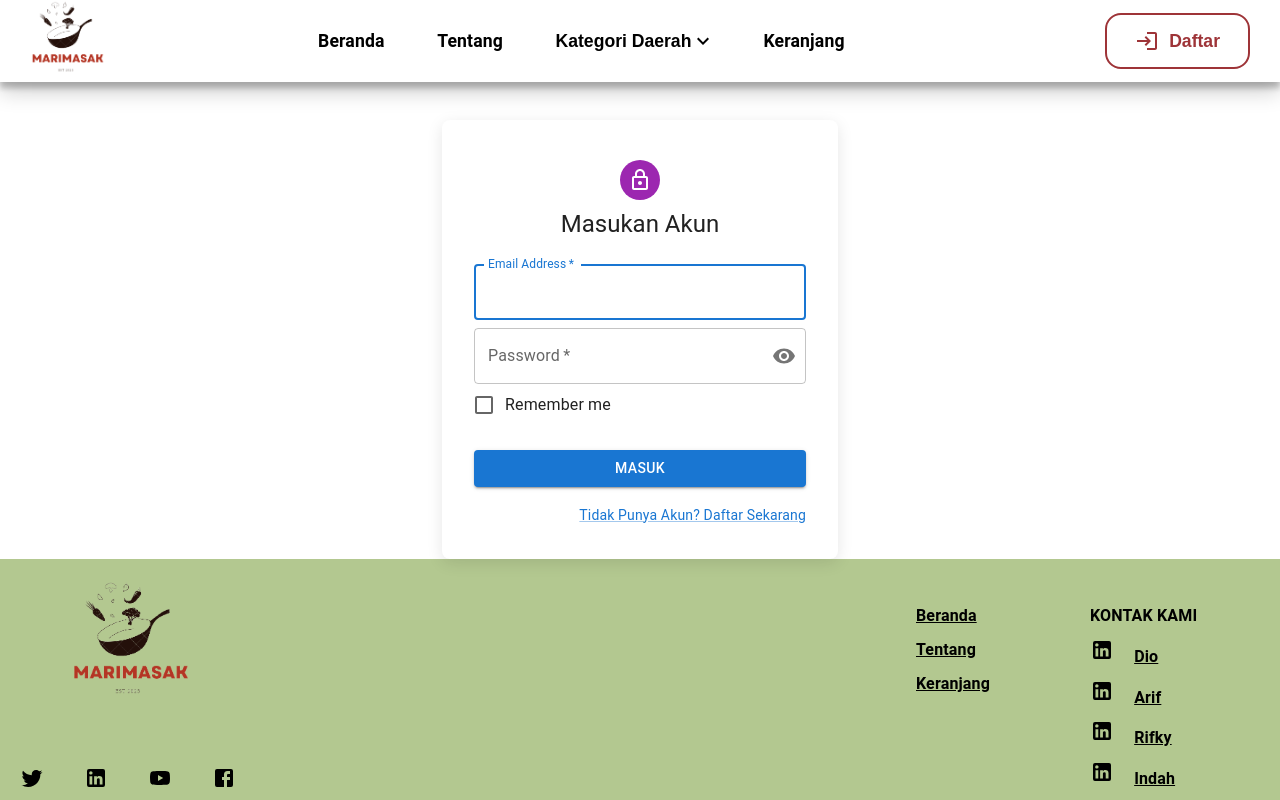
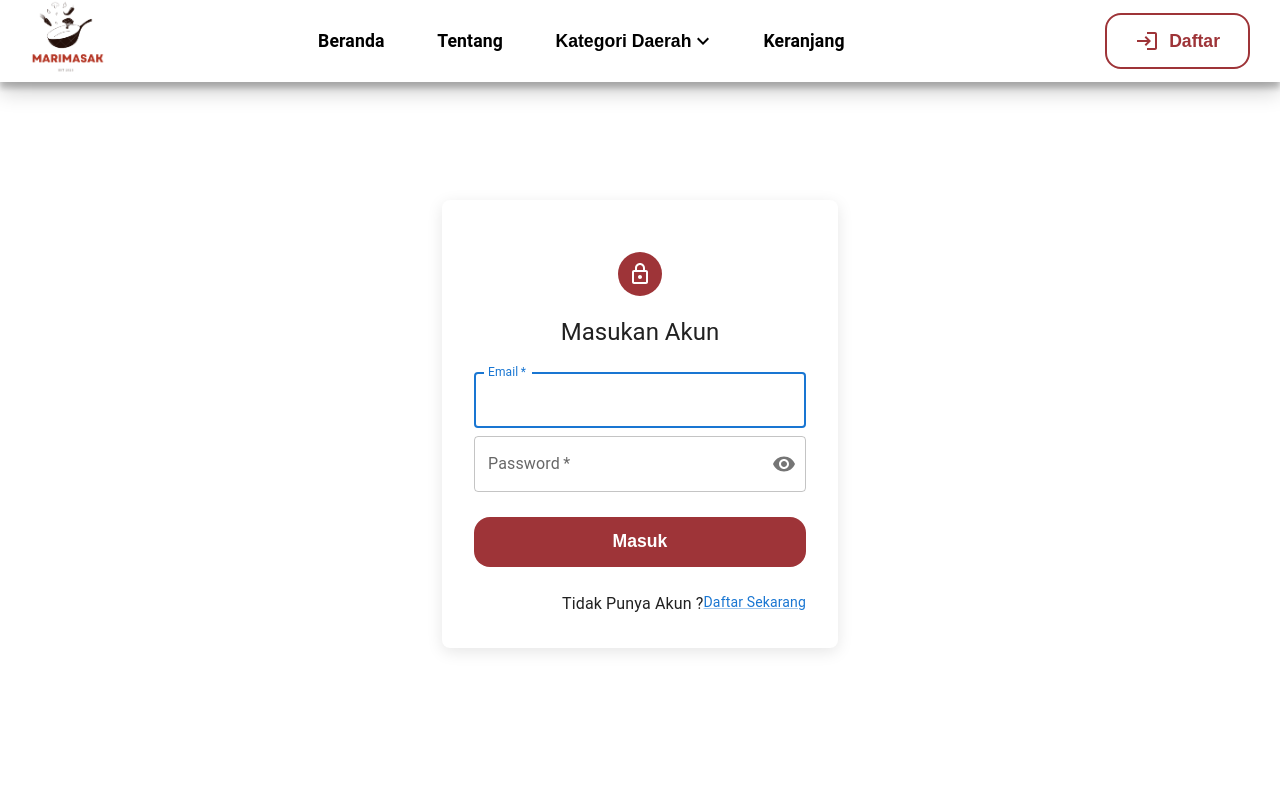
Before and after one commit to rifkyhilman/Marimasak-client, a React (Create React App) app: page /login in a window 1280 px wide. Shown: the top 800 px of the page. Built offline with nearby package versions, Linux system fonts and the light colour scheme.

Commit message:
:lipstick: Styling Form Login & Register
Styling Form Login & Register

```diff
--- a/public/index.html
+++ b/public/index.html
@@ -7,23 +7,10 @@
     <meta name="theme-color" content="#000000" />
     <meta
       name="description"
-      content="Web site created using create-react-app"
+      content="Marimasak merupakan website berisikan resep makanan dan penjualan bahan makanan khas pulau sumatera."
     />
     <link rel="apple-touch-icon" href="%PUBLIC_URL%/logo192.png" />
-    <!--
-      manifest.json provides metadata used when your web app is installed on a
-      user's mobile device or desktop. See https://developers.google.com/web/fundamentals/web-app-manifest/
-    -->
     <link rel="manifest" href="%PUBLIC_URL%/manifest.json" />
-    <!--
-      Notice the use of %PUBLIC_URL% in the tags above.
-      It will be replaced with the URL of the `public` folder during the build.
-      Only files inside the `public` folder can be referenced from the HTML.
-
-      Unlike "/favicon.ico" or "favicon.ico", "%PUBLIC_URL%/favicon.ico" will
-      work correctly both with client-side routing and a non-root public URL.
-      Learn how to configure a non-root public URL by running `npm run build`.
-    -->
     <!-- google fonts -->
     <link rel="preconnect" href="https://fonts.googleapis.com" />
     <link rel="preconnect" href="https://fonts.gstatic.com" crossorigin />
--- a/src/Components/FormLogin.jsx
+++ b/src/Components/FormLogin.jsx
@@ -1,10 +1,11 @@
 import React, { useState } from "react";
-import Avatar from "@mui/material/Avatar";
-import Button from "@mui/material/Button";
+import { useNavigate } from "react-router-dom";
+import toast, { Toaster } from "react-hot-toast";
+import '../Styles/FormLogin.scss';
+
+
 import CssBaseline from "@mui/material/CssBaseline";
 import TextField from "@mui/material/TextField";
-import FormControlLabel from "@mui/material/FormControlLabel";
-import Checkbox from "@mui/material/Checkbox";
 import Link from "@mui/material/Link";
 import Grid from "@mui/material/Grid";
 import Box from "@mui/material/Box";
@@ -14,8 +15,9 @@ import Container from "@mui/material/Container";
 import IconButton from "@mui/material/IconButton";
 import Visibility from "@mui/icons-material/Visibility";
 import VisibilityOff from "@mui/icons-material/VisibilityOff";
-import { useNavigate } from "react-router-dom";
-import toast, { Toaster } from "react-hot-toast";
+
+
+
 
 const FormLogin = () => {
   const navigate = useNavigate();
@@ -80,14 +82,7 @@ const FormLogin = () => {
   return (
       <Container component="main" maxWidth="xs">
         <CssBaseline />
-        <Box
-          sx={{
-            paddingTop: 15,
-            display: "flex",
-            flexDirection: "column",
-            alignItems: "center",
-          }}
-        >
+        <Box className='ContainerBoxLogin'>
           <Box
             sx={{
               display: "flex",
@@ -99,9 +94,9 @@ const FormLogin = () => {
               bgcolor: "background.paper",
             }}
           >
-            <Avatar sx={{ m: 1, bgcolor: "secondary.main" }}>
-              <LockOutlinedIcon />
-            </Avatar>
+            <div className="ContainerBoxLogin__avatar">
+                <LockOutlinedIcon />
+            </div>
             <Typography component="h1" variant="h5">
               Masukan Akun
             </Typography>
@@ -116,7 +111,7 @@ const FormLogin = () => {
                 required
                 fullWidth
                 id="email"
-                label="Email Address"
+                label="Email"
                 name="email"
                 autoComplete="email"
                 autoFocus
@@ -141,24 +136,16 @@ const FormLogin = () => {
                   ),
                 }}
               />
-              <FormControlLabel
-                control={<Checkbox value="remember" color="primary" />}
-                label="Remember me"
-              />
-              <Button
-                type="submit"
-                fullWidth
-                variant="contained"
-                sx={{ mt: 3, mb: 2 }}
-              >
-                Masuk
-              </Button>
-              <Grid container justifyContent="flex-end">
-                <Grid item>
+              <div className="ContainerBoxLogin__btn-login">
+                <button>
+                  Masuk
+                </button>
+              </div>
+              <Grid className="ContainerBoxLogin__link" container justifyContent="flex-end">
+                  <p>Tidak Punya Akun ?</p>
                   <Link href="/register" variant="body2">
-                    {"Tidak Punya Akun? Daftar Sekarang"}
+                   <p>Daftar Sekarang</p>
                   </Link>
-                </Grid>
               </Grid>
             </Box>
           </Box>
--- a/src/Components/FormRegister.jsx
+++ b/src/Components/FormRegister.jsx
@@ -1,20 +1,23 @@
-import * as React from "react";
-import Avatar from "@mui/material/Avatar";
-import Button from "@mui/material/Button";
+import React from "react";
+import { useNavigate } from "react-router-dom";
+import toast, { Toaster } from "react-hot-toast";
+import '../Styles/FormRegister.scss';
+
 import CssBaseline from "@mui/material/CssBaseline";
 import TextField from "@mui/material/TextField";
 import Link from "@mui/material/Link";
 import Grid from "@mui/material/Grid";
 import Box from "@mui/material/Box";
-import LockOutlinedIcon from "@mui/icons-material/LockOutlined";
 import Typography from "@mui/material/Typography";
 import Container from "@mui/material/Container";
 import { createTheme, ThemeProvider } from "@mui/material/styles";
 import IconButton from "@mui/material/IconButton";
 import Visibility from "@mui/icons-material/Visibility";
 import VisibilityOff from "@mui/icons-material/VisibilityOff";
-import { useNavigate } from "react-router-dom";
-import toast, { Toaster } from "react-hot-toast";
+
+
+import VpnKeyIcon from '@mui/icons-material/VpnKey';
+
 
 const defaultTheme = createTheme();
 
@@ -88,14 +91,7 @@ const FormRegister = () => {
     <ThemeProvider theme={defaultTheme}>
       <Container component="main" maxWidth="xs">
         <CssBaseline />
-        <Box
-          sx={{
-            paddingTop: 15,
-            display: "flex",
-            flexDirection: "column",
-            alignItems: "center",
-          }}
-        >
+        <Box className='ContainerBoxRegister'>
           <Box
             sx={{
               display: "flex",
@@ -107,9 +103,9 @@ const FormRegister = () => {
               bgcolor: "background.paper",
             }}
           >
-            <Avatar sx={{ m: 1, bgcolor: "secondary.main" }}>
-              <LockOutlinedIcon />
-            </Avatar>
+            <div className="ContainerBoxRegister__avatar">
+              <VpnKeyIcon />
+            </div>
             <Typography component="h1" variant="h5">
               Daftar Akun
             </Typography>
@@ -127,7 +123,7 @@ const FormRegister = () => {
                     required
                     fullWidth
                     id="firstName"
-                    label="First Name"
+                    label="Nama Depan"
                     autoFocus
                   />
                 </Grid>
@@ -136,7 +132,7 @@ const FormRegister = () => {
                     required
                     fullWidth
                     id="lastName"
-                    label="Last Name"
+                    label="Nama Belakang"
                     name="lastName"
                     autoComplete="family-name"
                   />
@@ -146,7 +142,7 @@ const FormRegister = () => {
                     required
                     fullWidth
                     id="email"
-                    label="Email Address"
+                    label="Email"
                     name="email"
                     autoComplete="email"
                   />
@@ -200,20 +196,16 @@ const FormRegister = () => {
                   />
                 </Grid>
               </Grid>
-              <Button
-                type="submit"
-                fullWidth
-                variant="contained"
-                sx={{ mt: 3, mb: 2 }}
-              >
-                Daftar
-              </Button>
-              <Grid container justifyContent="flex-end">
-                <Grid item>
+              <div className="ContainerBoxRegister__btn-login">
+                <button>
+                  Daftar
+                </button>
+              </div>
+              <Grid className="ContainerBoxRegister__link" container justifyContent="flex-end">
+                  <p> Sudah Punya Akun ?</p>
                   <Link href="/login" variant="body2">
-                    Sudah Punya Akun? Silahkan Masuk
+                    <p>Silahkan Masuk</p>
                   </Link>
-                </Grid>
               </Grid>
             </Box>
           </Box>
--- a/src/Components/Loading.jsx
+++ b/src/Components/Loading.jsx
@@ -3,8 +3,8 @@ import '../Styles/Loading.scss';
 
 const Loading = () => {
   return (
-    <div class="loader">
-        <div class="loader__icon"></div>
+    <div className="loader">
+        <div className="loader__icon"></div>
     </div>
   )
 }
--- /dev/null
+++ b/src/Styles/FormLogin.scss
@@ -0,0 +1,41 @@
+.ContainerBoxLogin {
+    padding: 200px 0 200px 0;
+    display: "flex";
+    flex-direction: column;
+    align-items: center;
+
+    &__avatar {
+        margin: 20px;
+        background-color: #9E3438;
+        border-radius: 5rem;
+        font-size: 1.1rem;
+        font-weight: 600;
+        color: white;
+        min-height: 44px;
+        min-width: 44px;
+        display: flex;
+        align-items: center;
+        justify-content: center;
+        outline: none;
+        border: none;
+    }
+
+    &__btn-login button {
+        width: 100%;
+        margin: 25px 0 25px 0;
+        padding: 0.9rem 1.75rem;
+        color: white;
+        outline: none;
+        border: none;
+        border-radius: 1rem;
+        font-size: 1.1rem;
+        text-align: center;
+        cursor: pointer;
+        font-weight: 600;
+        background-color: #9E3438;
+
+        &:hover {
+            background-color: black;
+        }
+    }
+}
--- /dev/null
+++ b/src/Styles/FormRegister.scss
@@ -0,0 +1,41 @@
+.ContainerBoxRegister {
+    padding: 200px 0 200px 0;
+    display: "flex";
+    flex-direction: column;
+    align-items: center;
+
+    &__avatar {
+        margin: 20px;
+        background-color: #9E3438;
+        border-radius: 5rem;
+        font-size: 1.1rem;
+        font-weight: 600;
+        color: white;
+        min-height: 44px;
+        min-width: 44px;
+        display: flex;
+        align-items: center;
+        justify-content: center;
+        outline: none;
+        border: none;
+    }
+
+    &__btn-login button {
+        width: 100%;
+        margin: 25px 0 25px 0;
+        padding: 0.9rem 1.75rem;
+        color: white;
+        outline: none;
+        border: none;
+        border-radius: 1rem;
+        font-size: 1.1rem;
+        text-align: center;
+        cursor: pointer;
+        font-weight: 600;
+        background-color: #9E3438;
+
+        &:hover {
+            background-color: black;
+        }
+    }
+}
--- a/src/Styles/Responsive.scss
+++ b/src/Styles/Responsive.scss
@@ -218,6 +218,28 @@
       }
     }
 
+  //  ===== FormLogin ======
+
+  .ContainerBoxLogin {
+    padding: 200px 20px 200px 20px;
+
+    &__link {
+      font-size: 12px;
+    }
+  }
+
+  //  ===== FormLogin ======
+
+
+  .ContainerBoxRegister {
+    padding: 200px 20px 200px 20px;
+
+    &__link {
+      font-size: 12px;
+    }
+  }
+
+
     //  ===== DetailPage ======
 
   .ContainerDetail {
```
Also changed, not shown: public/manifest.json (added).
